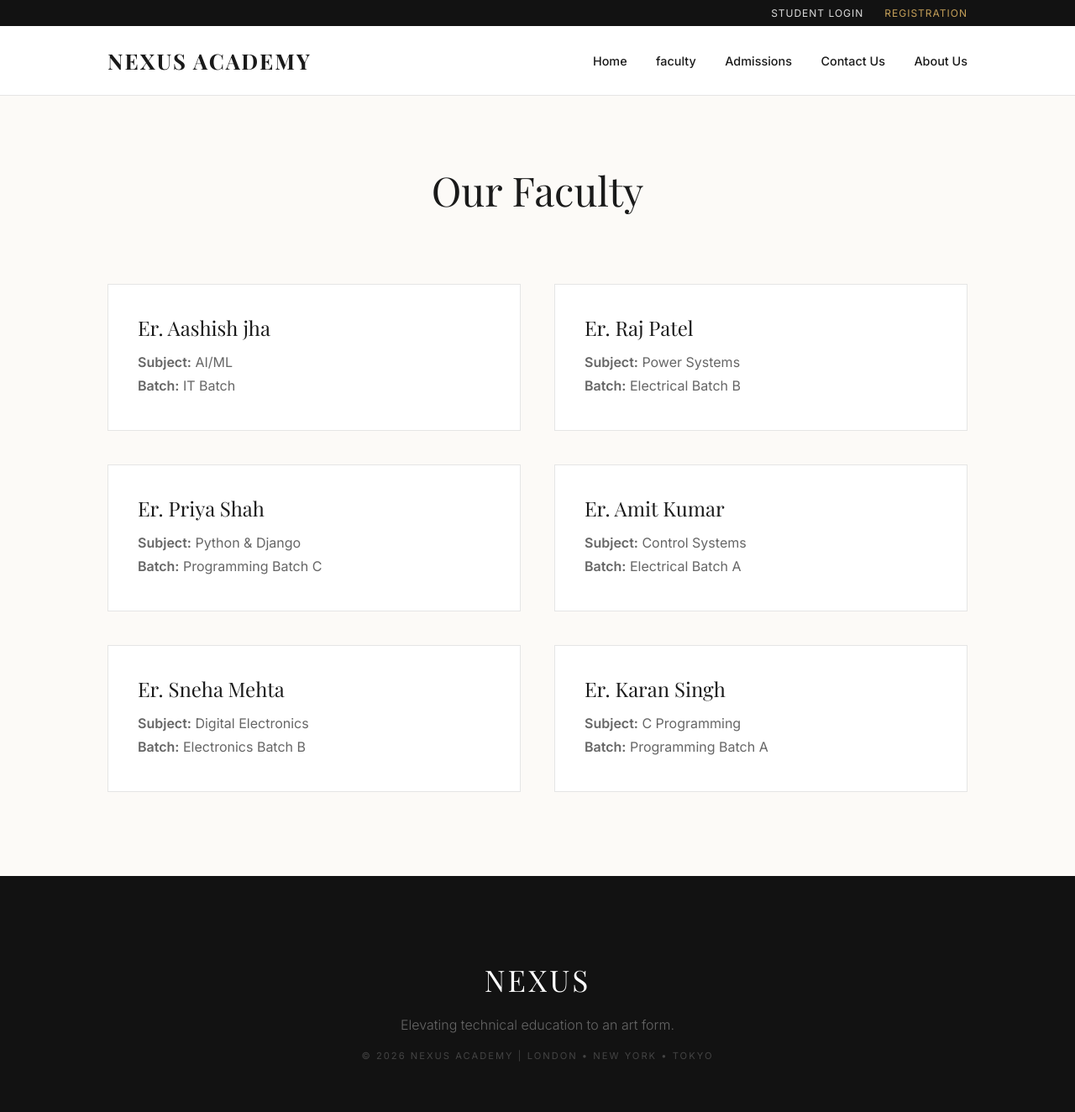
After one commit to daveniyati22/project, a Django app: page /faculty/ in a window 1280 px wide. The commit adds this page. Shown: the whole page at 84% size. Run offline with Django 5.2, Linux system fonts and the light colour scheme.

Commit message:
initial commit

```diff
--- a/itservies/course/urls.py
+++ b/itservies/course/urls.py
@@ -3,7 +3,9 @@ from course import views
 
 urlpatterns = [
     path('', views.home),
+    path('home/', views.home),
     path('contact/',views.contact),
     path('about/',views.about),
+    path('faculty/',views.faculty),
 
 ]
--- a/itservies/course/views.py
+++ b/itservies/course/views.py
@@ -6,3 +6,5 @@ def contact(request):
     return render (request,'contact.html')
 def about(request):
     return render (request,'about.html')
+def faculty(request):
+    return render (request,'faculty.html')
--- /dev/null
+++ b/itservies/templates/faculty.html
@@ -0,0 +1,241 @@
+<!DOCTYPE html>
+<html lang="en">
+<head>
+<meta charset="UTF-8">
+<meta name="viewport" content="width=device-width, initial-scale=1.0">
+
+<title>Faculty | Nexus Academy</title>
+
+<link href="https://fonts.googleapis.com/css2?family=Playfair+Display:wght@400;700&family=Inter:wght@300;400;500;600&display=swap" rel="stylesheet">
+
+<style>
+
+:root {
+    --bg-color: #fcfaf7;
+    --text-main: #1a1a1a;
+    --text-muted: #666;
+    --accent-gold: #c5a059;
+    --card-bg: #ffffff;
+    --border-color: #e5e5e5;
+    --dark-bg: #121212;
+}
+
+* {
+    margin:0;
+    padding:0;
+    box-sizing:border-box;
+}
+
+body {
+    font-family:'Inter',sans-serif;
+    background-color:var(--bg-color);
+    color:var(--text-main);
+}
+
+/* Utility Bar */
+
+.utility-bar {
+    background: var(--dark-bg);
+    padding: 8px 10%;
+    display: flex;
+    justify-content: flex-end;
+    gap: 25px;
+}
+
+.utility-bar a {
+    color: #ddd;
+    text-decoration: none;
+    font-size: 0.75rem;
+    letter-spacing: 1px;
+    text-transform: uppercase;
+}
+
+.utility-bar a:hover {
+    color: var(--accent-gold);
+}
+
+/* Navigation */
+
+nav {
+    padding: 1.5rem 10%;
+    display:flex;
+    justify-content:space-between;
+    align-items:center;
+    background: rgba(255,255,255,0.95);
+    border-bottom:1px solid var(--border-color);
+}
+
+.logo {
+    font-family:'Playfair Display',serif;
+    font-size:1.6rem;
+    font-weight:700;
+    letter-spacing:2px;
+}
+
+.nav-links a {
+    text-decoration:none;
+    color:var(--text-main);
+    margin-left:30px;
+    font-size:0.9rem;
+    font-weight:500;
+}
+
+.nav-links a:hover {
+    color:var(--accent-gold);
+}
+
+/* Page Title */
+
+.page-header {
+    text-align:center;
+    padding:80px 10% 40px;
+}
+
+.page-header h1 {
+    font-family:'Playfair Display',serif;
+    font-size:3rem;
+    font-weight:400;
+}
+
+/* Faculty Grid */
+
+.faculty-container {
+    padding:40px 10% 100px;
+    display:grid;
+    grid-template-columns: repeat(2, 1fr);
+    gap:40px;
+}
+
+/* Card */
+
+.card {
+    background:var(--card-bg);
+    border:1px solid var(--border-color);
+    padding:35px;
+    transition:0.4s;
+}
+
+.card:hover {
+    border-color:var(--accent-gold);
+    box-shadow:0 20px 40px rgba(0,0,0,0.06);
+}
+
+/* Text */
+
+.name {
+    font-family:'Playfair Display',serif;
+    font-size:1.5rem;
+    margin-bottom:15px;
+}
+
+.info {
+    color:var(--text-muted);
+    margin:8px 0;
+}
+
+/* Footer */
+
+footer {
+    background: var(--dark-bg);
+    color:white;
+    padding:100px 10% 60px;
+    text-align:center;
+}
+
+.footer-logo {
+    font-family:'Playfair Display',serif;
+    font-size:2.2rem;
+    margin-bottom:20px;
+    letter-spacing:3px;
+}
+
+/* Responsive */
+
+@media(max-width:900px){
+    .faculty-container{
+        grid-template-columns:1fr;
+    }
+}
+
+</style>
+
+</head>
+
+<body>
+
+<div class="utility-bar">
+    <a href="#">Student Login</a>
+    <a href="#" style="color: var(--accent-gold);">Registration</a>
+</div>
+
+<nav>
+    <div class="logo">NEXUS ACADEMY</div>
+    <div class="nav-links">
+        <a href="/home/">Home</a>
+            <a href="/faculty/">faculty</a>
+            <a href="/admissions/">Admissions</a>
+            <a href="/contact/">Contact Us</a>
+            <a herf="/about/">About Us</a>
+    </div>
+</nav>
+
+<div class="page-header">
+    <h1>Our Faculty</h1>
+</div>
+
+<div class="faculty-container">
+
+<div class="card">
+<div class="name">Er. Aashish jha</div>
+<div class="info"><b>Subject:</b> AI/ML </div>
+<div class="info"><b>Batch:</b> IT Batch </div>
+</div>
+
+<div class="card">
+<div class="name">Er. Raj Patel</div>
+<div class="info"><b>Subject:</b> Power Systems</div>
+<div class="info"><b>Batch:</b> Electrical Batch B</div>
+</div>
+
+<div class="card">
+<div class="name">Er. Priya Shah</div>
+<div class="info"><b>Subject:</b> Python & Django</div>
+<div class="info"><b>Batch:</b> Programming Batch C</div>
+</div>
+
+<div class="card">
+<div class="name">Er. Amit Kumar</div>
+<div class="info"><b>Subject:</b> Control Systems</div>
+<div class="info"><b>Batch:</b> Electrical Batch A</div>
+</div>
+
+<div class="card">
+<div class="name">Er. Sneha Mehta</div>
+<div class="info"><b>Subject:</b> Digital Electronics</div>
+<div class="info"><b>Batch:</b> Electronics Batch B</div>
+</div>
+
+<div class="card">
+<div class="name">Er. Karan Singh</div>
+<div class="info"><b>Subject:</b> C Programming</div>
+<div class="info"><b>Batch:</b> Programming Batch A</div>
+</div>
+
+</div>
+
+<footer>
+
+<div class="footer-logo">NEXUS</div>
+
+<p style="color:#666;margin-bottom:20px;font-weight:300;">
+Elevating technical education to an art form.
+</p>
+
+<p style="font-size:0.7rem;letter-spacing:2px;color:#444;">
+© 2026 NEXUS ACADEMY | LONDON • NEW YORK • TOKYO
+</p>
+
+</footer>
+
+</body>
+</html>
```
Also changed, not shown: itservies/templates/about.html (+21 -6 lines), itservies/templates/contact.html (+4 -3 lines), itservies/templates/home.html (+16 -5 lines).
